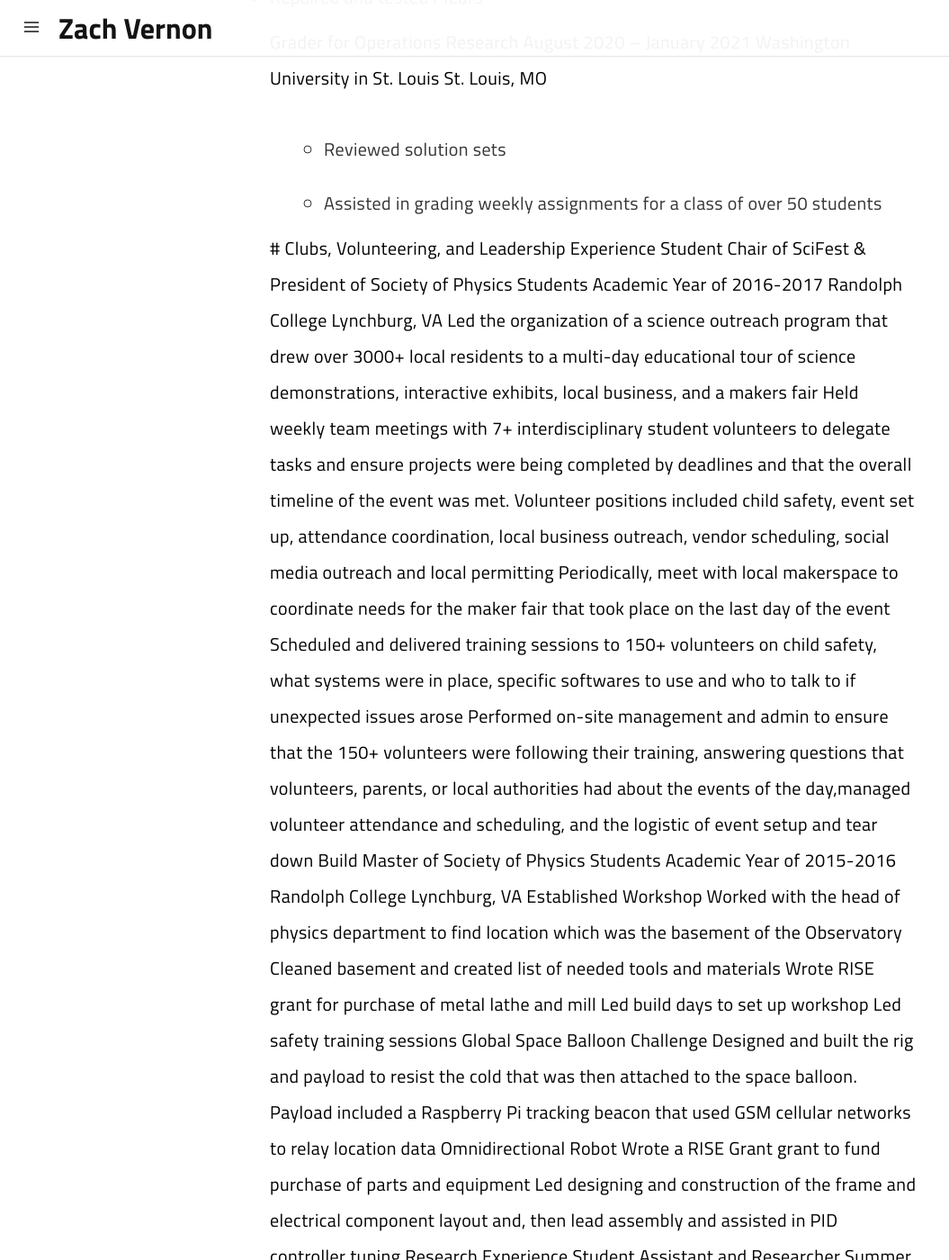
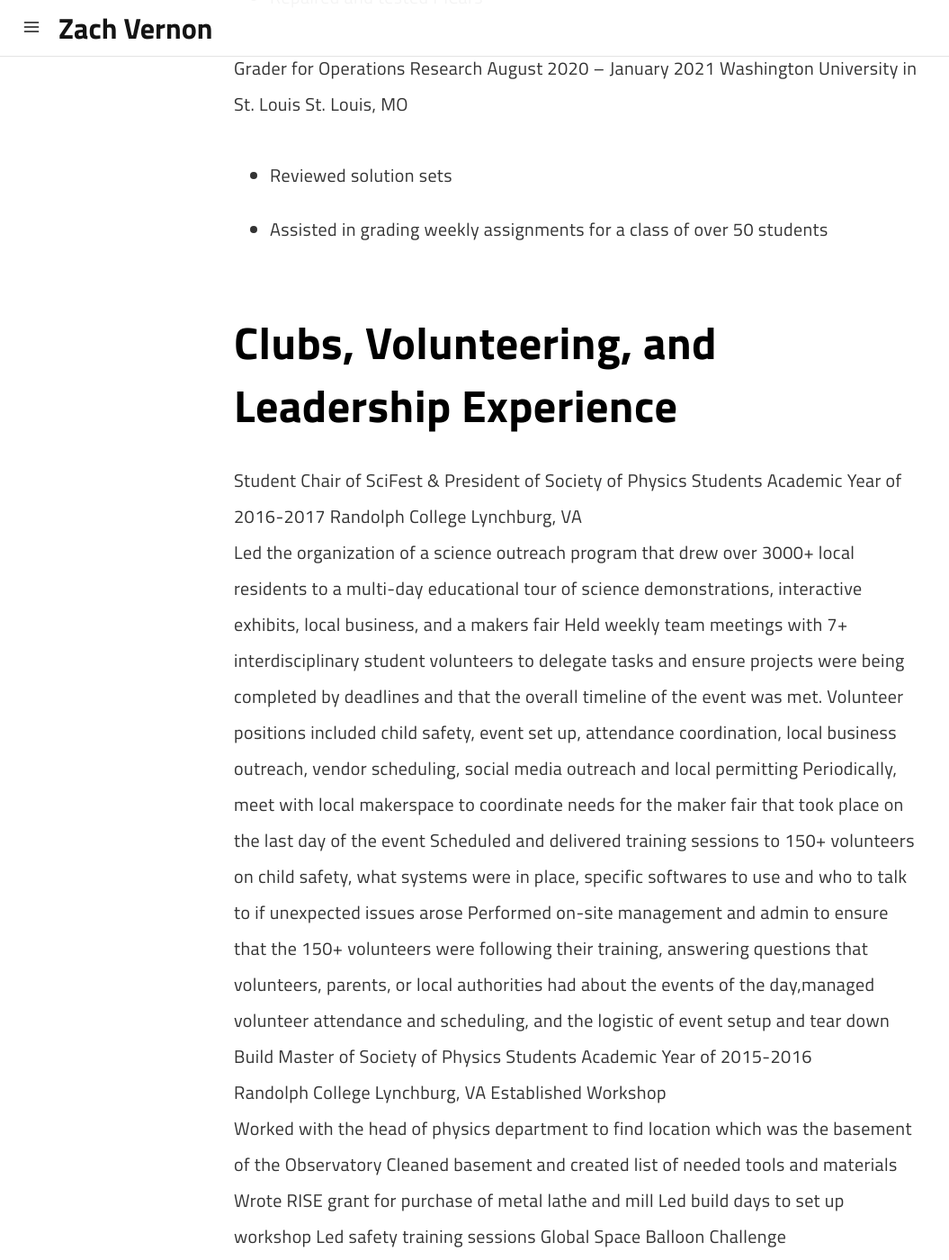
Before and after one commit to z-vernon/z-vernon.github.io, a Jekyll site: the page built from pages/experience.md, in a window 1280 px wide and 1400 px high, scrolled down 2954 px. Shown: the whole window at 90% size, without its empty margins (0-1055 px from the left). Built offline with Jekyll 4.4.1, drawn with Linux system fonts in a browser that asks for light colours; a script that is not in the unit is left out; some of the changed text lies outside the part shown.

Commit message:
Update experience.md

```diff
--- a/pages/experience.md
+++ b/pages/experience.md
@@ -51,13 +51,14 @@
 <ul>
 <li>Assisted in the running of office hours and support lab hours by answering students’ questions and guiding them through difficult tasks</li>
 <li>Repaired and tested PiCars</li>
-
+</ul>
 Grader for Operations Research 						              August 2020 – January 2021
 Washington University in St. Louis									               St. Louis, MO
 <ul>
 <li>Reviewed solution sets</li>
 <li>Assisted in grading weekly assignments for a class of over 50 students</li>
 </ul>
+
 # Clubs, Volunteering, and Leadership Experience
 
 Student Chair of SciFest & President of Society of Physics Students                    Academic Year of 2016-2017
```
Also changed, not shown: other parts of pages/experience.md (+1 -1 lines).
